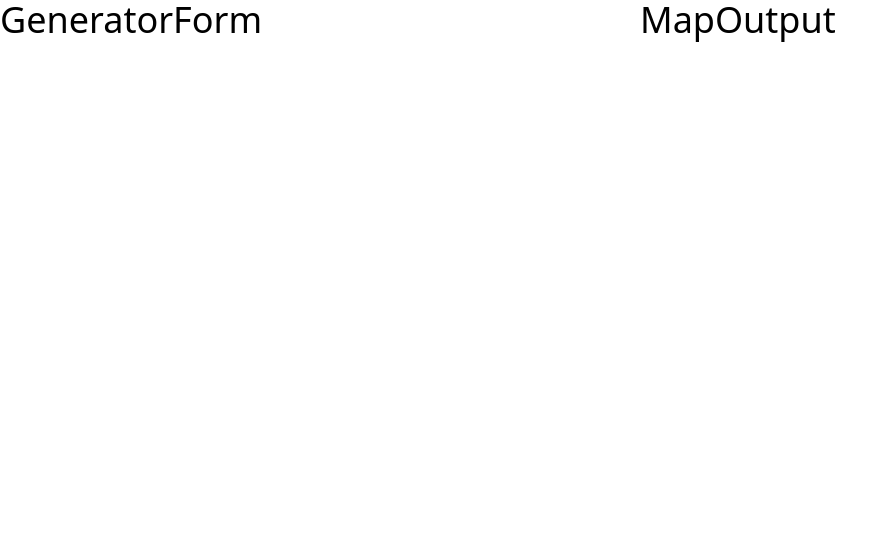
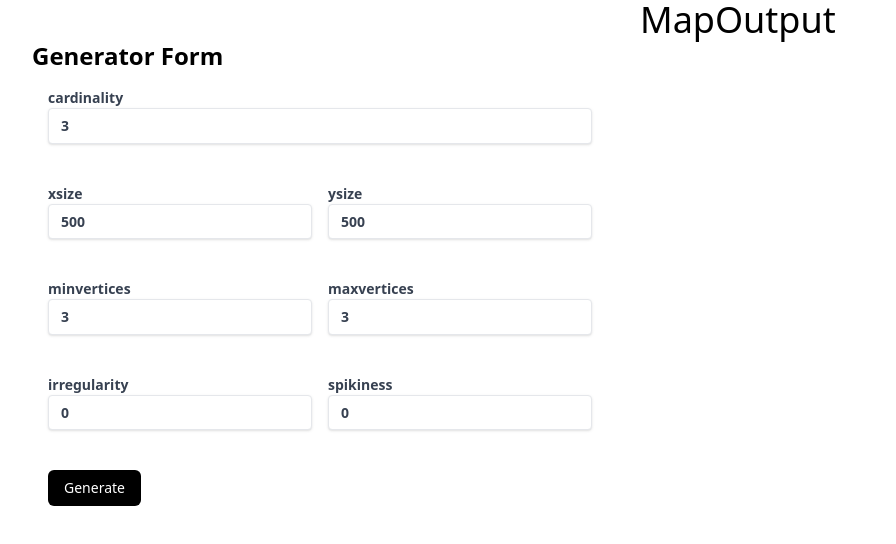
Before and after one commit to Capstone-537-565-609-668/react-fe, a React (Create React App) app: page / in a window 1280 px wide. Shown: the top 544 px of the page, without its empty margins (0-896 px from the left). Built offline with nearby package versions, Linux system fonts and the light colour scheme.

Commit message:
[add] form

```diff
--- a/src/components/generator-dashboard/GeneratorForm.js
+++ b/src/components/generator-dashboard/GeneratorForm.js
@@ -1,7 +1,189 @@
-import React from "react";
+import { Loader2 } from "lucide-react";
+import React, { useState } from "react";
 
-const GeneratorForm = () => {
-  return <div className="col-span-1">GeneratorForm</div>;
+const initObj = {
+  cardinality: 3,
+  xsize: 500,
+  ysize: 500,
+  minvertices: 3,
+  maxvertices: 3,
+  irregularity: 0,
+  spikiness: 0,
+};
+const GeneratorForm = ({ setData }) => {
+  const [requestData, setRequestData] = useState(initObj);
+  const [loading, setLoading] = useState(false);
+  const handleChange = (e) => {
+    setRequestData({ ...requestData, [e.target.name]: e.target.value });
+  };
+
+  const handleSubmit = (e) => {
+    e.preventDefault();
+    console.log(requestData);
+    setLoading(true);
+    fetch("http://localhost:5000/", {
+      method: "POST",
+      headers: {
+        "Content-Type": "application/json",
+      },
+      body: JSON.stringify({
+        card: requestData.cardinality,
+        xsize: requestData.xsize,
+        ysize: requestData.ysize,
+        vertices_bound: [requestData.minvertices, requestData.maxvertices],
+        irregularity_clip: requestData.irregularity,
+        spikiness_clip: requestData.spikiness,
+      }),
+    })
+      .then((res) => res.json())
+      .then((res) => {
+        let temp = JSON.parse(res.for_visualizer);
+        console.log(temp.features.map((item) => item.geometry.coordinates[0]));
+        setData(temp.features.map((item) => item.geometry.coordinates[0]));
+        setLoading(false);
+      })
+      .catch((err) => {
+        console.log(err);
+        setLoading(false);
+      });
+  };
+  return (
+    <div className="col-span-1 p-8">
+      <h2>
+        <span className="text-2xl font-bold">Generator Form</span>
+      </h2>
+      <div className="flex flex-col p-4 gap-8">
+        <label
+          className="text-gray-700 text-sm font-bold mb-2"
+          htmlFor="cardinality"
+        >
+          cardinality
+          <input
+            type="number"
+            name="cardinality"
+            id="cardinality"
+            className="shadow appearance-none border rounded w-full py-2 px-3 text-gray-700 leading-tight focus:outline-none focus:shadow-outline"
+            min={1}
+            max={1000}
+            onChange={handleChange}
+            value={requestData.cardinality}
+          />
+        </label>
+        <div className="flex w-full gap-4 items-center">
+          <label
+            className="text-gray-700 text-sm font-bold mb-2 flex-1"
+            htmlFor="xsize"
+          >
+            xsize
+            <input
+              type="number"
+              name="xsize"
+              id="xsize"
+              className="shadow appearance-none border rounded w-full py-2 px-3 text-gray-700 leading-tight focus:outline-none focus:shadow-outline"
+              min={500}
+              step={50}
+              onChange={handleChange}
+              value={requestData.xsize}
+            />
+          </label>
+          <label
+            className="text-gray-700 text-sm font-bold mb-2 flex-1"
+            htmlFor="ysize"
+          >
+            ysize
+            <input
+              type="number"
+              name="ysize"
+              id="ysize"
+              className="shadow appearance-none border rounded w-full py-2 px-3 text-gray-700 leading-tight focus:outline-none focus:shadow-outline"
+              min={500}
+              step={50}
+              onChange={handleChange}
+              value={requestData.ysize}
+            />
+          </label>
+        </div>
+
+        <div className="flex w-full gap-4 items-center">
+          <label
+            className="text-gray-700 text-sm font-bold mb-2 flex-1"
+            htmlFor="minvertices"
+          >
+            minvertices
+            <input
+              type="number"
+              name="minvertices"
+              id="minvertices"
+              className="shadow appearance-none border rounded w-full py-2 px-3 text-gray-700 leading-tight focus:outline-none focus:shadow-outline"
+              min={3}
+              onChange={handleChange}
+              value={requestData.minvertices}
+            />
+          </label>
+          <label
+            className="text-gray-700 text-sm font-bold mb-2 flex-1"
+            htmlFor="maxvertices"
+          >
+            maxvertices
+            <input
+              type="number"
+              name="maxvertices"
+              id="maxvertices"
+              className="shadow appearance-none border rounded w-full py-2 px-3 text-gray-700 leading-tight focus:outline-none focus:shadow-outline"
+              min={3}
+              onChange={handleChange}
+              value={requestData.maxvertices}
+            />
+          </label>
+        </div>
+
+        <div className="flex w-full gap-4 items-center">
+          <label
+            className="text-gray-700 text-sm font-bold mb-2 flex-1"
+            htmlFor="irregularity"
+          >
+            irregularity
+            <input
+              type="number"
+              name="irregularity"
+              id="irregularity"
+              className="shadow appearance-none border rounded w-full py-2 px-3 text-gray-700 leading-tight focus:outline-none focus:shadow-outline"
+              max={1}
+              min={0}
+              onChange={handleChange}
+              value={requestData.irregularity}
+            />
+          </label>
+          <label
+            className="text-gray-700 text-sm font-bold mb-2 flex-1"
+            htmlFor="spikiness"
+          >
+            spikiness
+            <input
+              type="number"
+              name="spikiness"
+              id="spikiness"
+              className="shadow appearance-none border rounded w-full py-2 px-3 text-gray-700 leading-tight focus:outline-none focus:shadow-outline"
+              min={0}
+              max={1}
+              onChange={handleChange}
+              value={requestData.spikiness}
+            />
+          </label>
+        </div>
+        <div className="flex gap-4 ">
+          <button
+            onClick={handleSubmit}
+            className="bg-black text-white flex rounded-md px-4 py-2 text-sm hover:bg-slate-400 disabled:bg-slate-400 disabled:text-black"
+            disabled={loading}
+          >
+            {loading && <Loader2 className="h-5 w-5 animate-spin" />}
+            Generate
+          </button>
+        </div>
+      </div>
+    </div>
+  );
 };
 
 export default GeneratorForm;
--- a/src/components/generator-dashboard/index.js
+++ b/src/components/generator-dashboard/index.js
@@ -8,7 +8,7 @@ export default function GeneratorDashboard() {
   return (
     <div className="w-full min-h-screen">
       <div className="grid grid-cols-2">
-        <GeneratorForm />
+        <GeneratorForm setData={setData} />
         <MapOutput data={data} />
       </div>
     </div>
```
